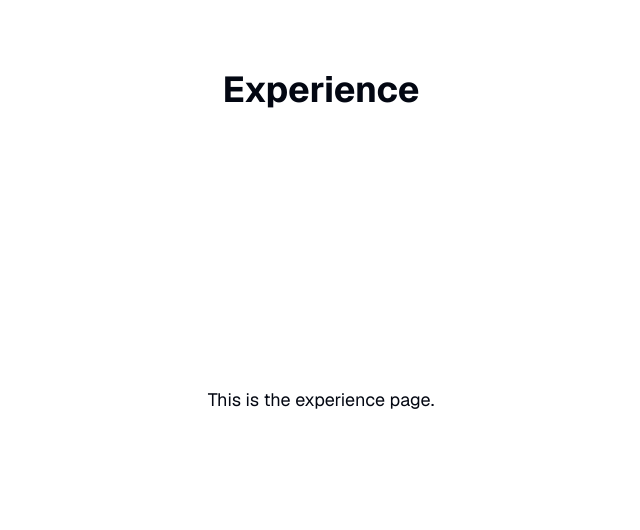
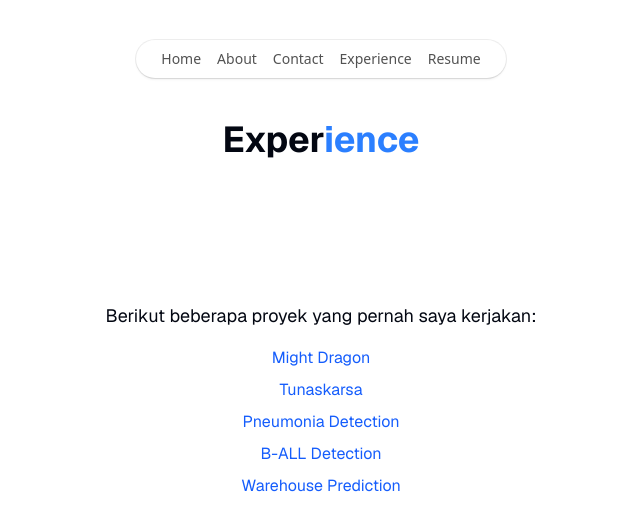
Before and after one commit to rafisnaen/UREEKA_Sesi-2, a Next.js app in the folder sesi2/: page /experience in a window 1280 px wide. Shown: the top 530 px of the page, without its empty margins (319-959 px from the left). Built offline with nearby package versions, Linux system fonts and the light colour scheme.

Commit message:
Add experience page
Add project lists

```diff
--- a/sesi2/src/app/experience/page.tsx
+++ b/sesi2/src/app/experience/page.tsx
@@ -1,12 +1,63 @@
-export default function experience() {
+import { FloatingNav } from "@/components/ui/floating-navbar";
+
+export default function Experience() {
+  const navItems = [
+    { name: "Home", link: "/", icon: null },
+    { name: "About", link: "/about", icon: null },
+    { name: "Contact", link: "/contact", icon: null },
+    { name: "Experience", link: "/experience", icon: null },
+    { name: "Resume", link: "/resume", icon: null },
+  ];
+
+  const projects = [
+    {
+      name: "Might Dragon",
+      url: "https://github.com/rafisnaen/MightDragon",
+    },
+    {
+      name: "Tunaskarsa",
+      url: "https://github.com/rafisnaen/tunaskarsa-prototype",
+    },
+    {
+      name: "Pneumonia Detection",
+      url: "https://github.com/rafisnaen/Pneumonia-Detection",
+    },
+    {
+      name: "B-ALL Detection",
+      url: "https://github.com/rafisnaen/B-ALL_Detection",
+    },
+    {
+      name: "Warehouse Prediction",
+      url: "https://github.com/rafisnaen/BagWarehouse_Prediction",
+    },
+  ];
+
   return (
-    <div className="grid grid-rows-[20px_1fr_20px] items-center justify-items-center min-h-screen p-8 pb-20 gap-16 sm:p-20 font-[family-name:var(--font-geist-sans)]">
-      <h1 className="text-4xl font-bold text-center">
-        Experience
-      </h1>
-      <p className="text-lg text-center">
-        This is the experience page.
-      </p>
-    </div>
+    <>
+      <FloatingNav navItems={navItems} />
+      <div className="pt-28 grid grid-rows-[20px_1fr_20px] items-center justify-items-center min-h-screen p-8 pb-20 gap-16 sm:p-20 font-[family-name:var(--font-geist-sans)]">
+        <h1 className="pt-25 text-4xl font-bold text-center">
+          Exper<span className="text-blue-500">ience</span>
+        </h1>
+
+        <div className="max-w-2xl text-center space-y-4">
+          <p className="text-lg">Berikut beberapa proyek yang pernah saya kerjakan:</p>
+          <ul className="space-y-2">
+            {projects.map((project) => (
+              <li key={project.name}>
+                <a
+                  href={project.url}
+                  target="_blank"
+                  rel="noopener noreferrer"
+                  className="text-blue-600 hover:underline"
+                >
+                  {project.name}
+                </a>
+              </li>
+            ))}
+          </ul>
+        </div>
+      </div>
+    </>
   );
 }
```
